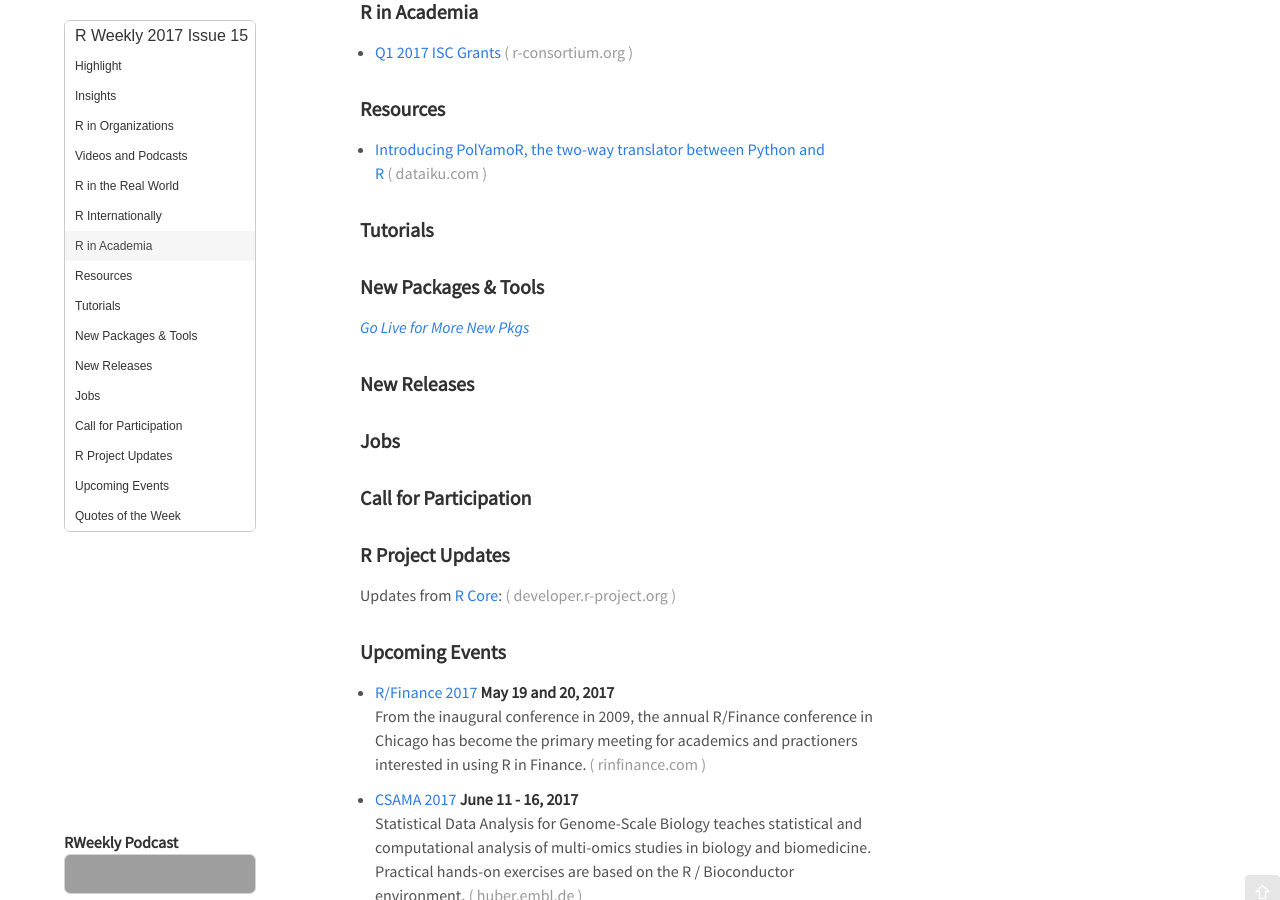
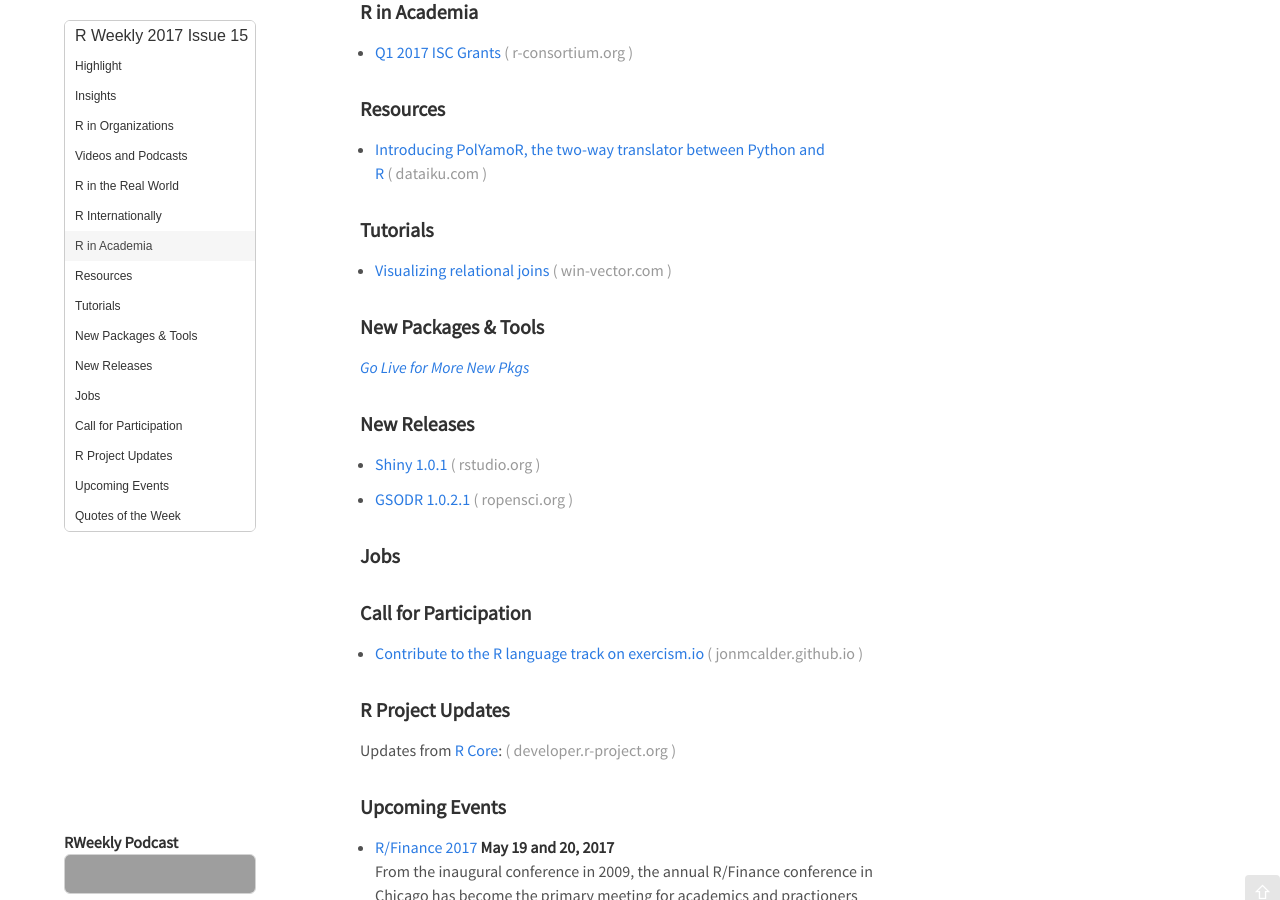
Before and after one commit to rweekly/rweekly.org, a Jekyll site: the page built from draft.md, in a window 1280 px wide and 900 px high, scrolled down 583 px. Built offline with Jekyll 4.4.1, drawn with Linux system fonts in a browser that asks for light colours; comment, search, counter and statistics services are not loaded; grey boxes are pictures that could not be loaded.

Commit message:
Update draft.md

```diff
--- a/draft.md
+++ b/draft.md
@@ -39,7 +39,7 @@
 
 ### Tutorials
 
-
++ [Visualizing relational joins](http://www.win-vector.com/blog/2017/04/visualizing-relational-joins/)
 
 ### New Packages & Tools
 
@@ -48,6 +48,8 @@
 
 ### New Releases
 
++ [Shiny 1.0.1](https://blog.rstudio.org/2017/04/05/shiny-1-0-1/)
++ [GSODR 1.0.2.1](http://ropensci.org/blog/blog/2017/04/04/gsodr)
 
 ### Jobs
 
@@ -56,7 +58,7 @@
 
 ### Call for Participation
 
-
++ [Contribute to the R language track on exercism.io](https://jonmcalder.github.io/2017-04-05-r-track-on-exercism/)
 
 ### R Project Updates
 
```
